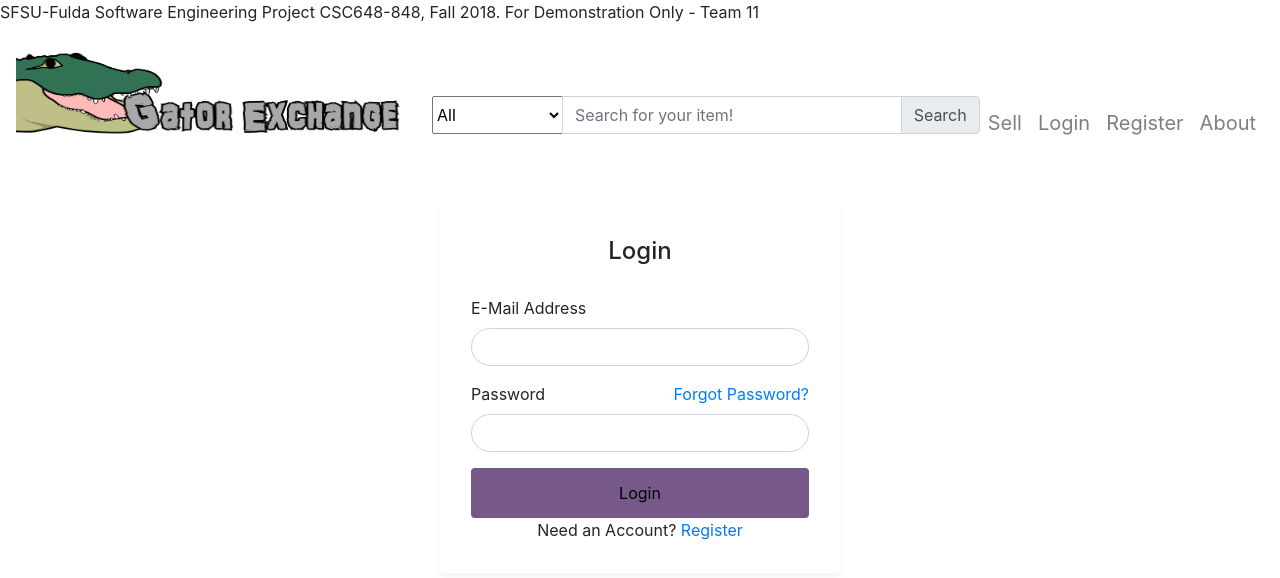
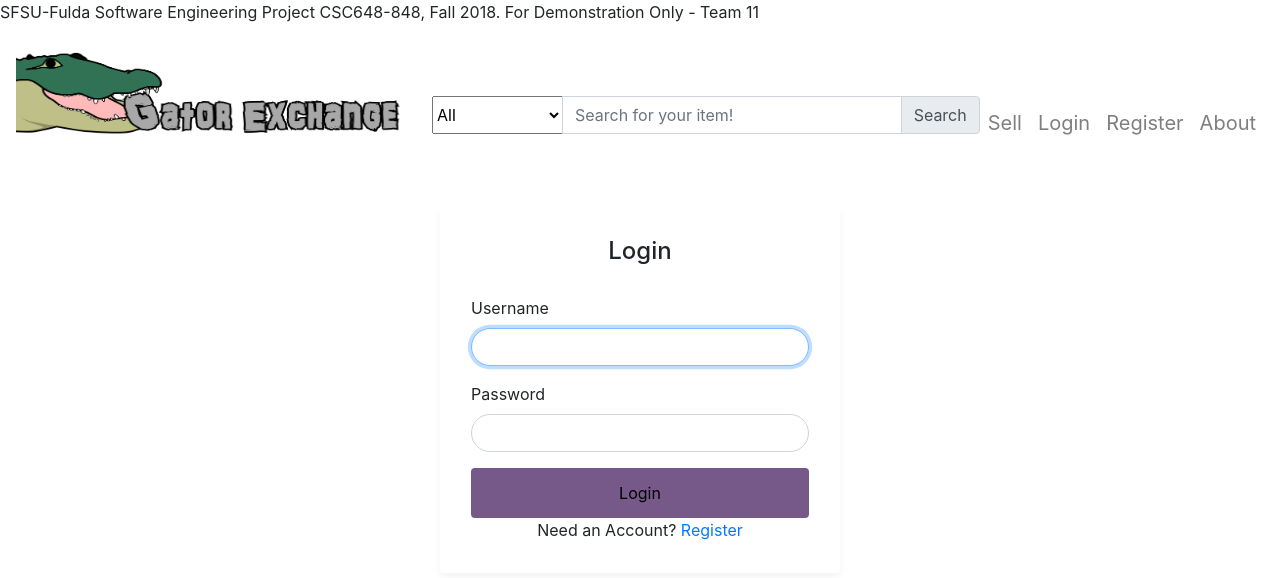
Before and after one commit to mattbho/Gator-Exchange, a React (Create React App) app in the folder client/: page /Login in a window 1280 px wide. Shown: the top 578 px of the page. Built offline with nearby package versions, Linux system fonts and the light colour scheme.

Commit message:
Fixed password checker method and routed login to backend

```diff
--- a/client/src/pages/components/login.jsx
+++ b/client/src/pages/components/login.jsx
@@ -1,10 +1,56 @@
+/**
+ * Login component that allows for users to log in.
+ */
+
 import React, { Component } from "react";
-import { Link } from "react-router-dom";
+import { Redirect, Link } from "react-router-dom";
+import axios from "axios";
 class Login extends Component {
-  state = {};
+  constructor(props) {
+    super(props);
+    this.state = {
+      username: "",
+      password: "",
+      redirectTo: ""
+    };
+
+    this.handleChange = this.handleChange.bind(this);
+    this.handleSubmit = this.handleSubmit.bind(this);
+  }
+
+  handleChange(event) {
+    this.setState({
+      [event.target.name]: event.target.value
+    });
+  }
+
+  handleSubmit(event) {
+    event.preventDefault();
+    axios
+      .post("/auth/user/login", {
+        username: this.state.username,
+        password: this.state.password
+      })
+      .then(response => {
+        if (response.status === 200) {
+          //TODO update login to be global
+          alert(`You are now logged in, ${this.state.username}`);
+          this.setState({
+            redirectTo: "/"
+          });
+        }
+      })
+      .catch(error => {
+        console.log("Login error", error);
+      });
+  }
+
   render() {
+    if (this.state.redirectTo) {
+      return <Redirect to={{ pathname: this.state.redirectTo }} />;
+    } else {
       return (
-      <body className="my-login-page">
+        <div className="my-login-page">
           <section className="h-100">
             <div className="container h-100">
               <div className="row justify-content-md-center h-100">
@@ -13,22 +59,43 @@ class Login extends Component {
                     <div className="card-body">
                       <h4 className="card-title">Login</h4>
                       {/* Requires validation still needs to be done */}
-							<form method="POST" className="my-login-validation" novalidate="">
+                      <form
+                        onSubmit={this.handleSubmit}
+                        className="my-login-validation"
+                        noValidate=""
+                      >
                         <div className="form-group">
-									  <label for="email">E-Mail Address</label>
-									  <input id="email" type="email" className="form-control" name="email" required autofocus></input>
+                          <label htmlFor="email">Username</label>
+                          <input
+                            id="username"
+                            type="text"
+                            className="form-control"
+                            name="username"
+                            onChange={this.handleChange}
+                            required
+                            autoFocus
+                          />
                           <div className="invalid-feedback">
-									      	Email is invalid
+                            Username is Invalid
                           </div>
                         </div>
                         {/* Requires forget password still needs to be  */}
                         <div className="form-group">
-									    <label for="password">Password
-										  <a href="forgot.html" className="float-right">
+                          <label htmlFor="password">
+                            Password
+                            {/**<a href="forgot.html" className="float-right">
                             Forgot Password?
-									    	</a>
+                          </a> */}
                           </label>
-									    <input id="password" type="password" className="form-control" name="password" required data-eye></input>
+                          <input
+                            id="password"
+                            type="password"
+                            className="form-control"
+                            name="password"
+                            onChange={this.handleChange}
+                            required
+                            data-eye
+                          />
                           <div className="invalid-feedback">
                             Password is required
                           </div>
@@ -39,7 +106,9 @@ class Login extends Component {
                             Login
                           </button>
                         </div>
-                <div className = "d-block text-center mt-8 medium"> Need an Account?
+                        <div className="d-block text-center mt-8 medium">
+                          {" "}
+                          Need an Account?
                           <Link
                             to={{
                               pathname: "/Register"
@@ -56,12 +125,9 @@ class Login extends Component {
               </div>
             </div>
           </section>
-
-	<script src="js/jquery.min.js"></script>
-	<script src="bootstrap/js/bootstrap.min.js"></script>
-	<script src="js/my-login.js"></script>
-</body>
+        </div>
       );
+    }
   }
 }
 
```
Also changed, not shown: 1 other file (tests, documents, lock files or other folders). Lines whose indentation alone changed are shown as unchanged.
